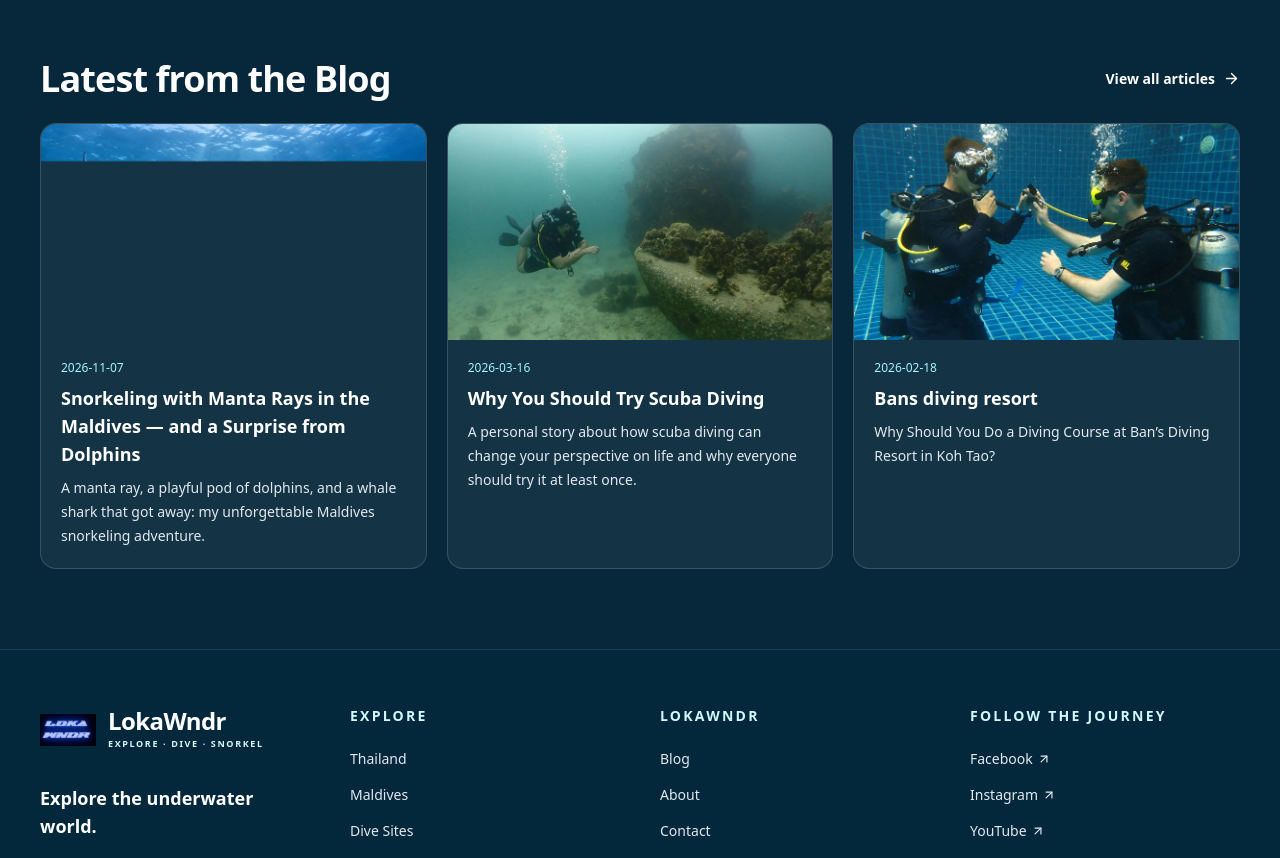
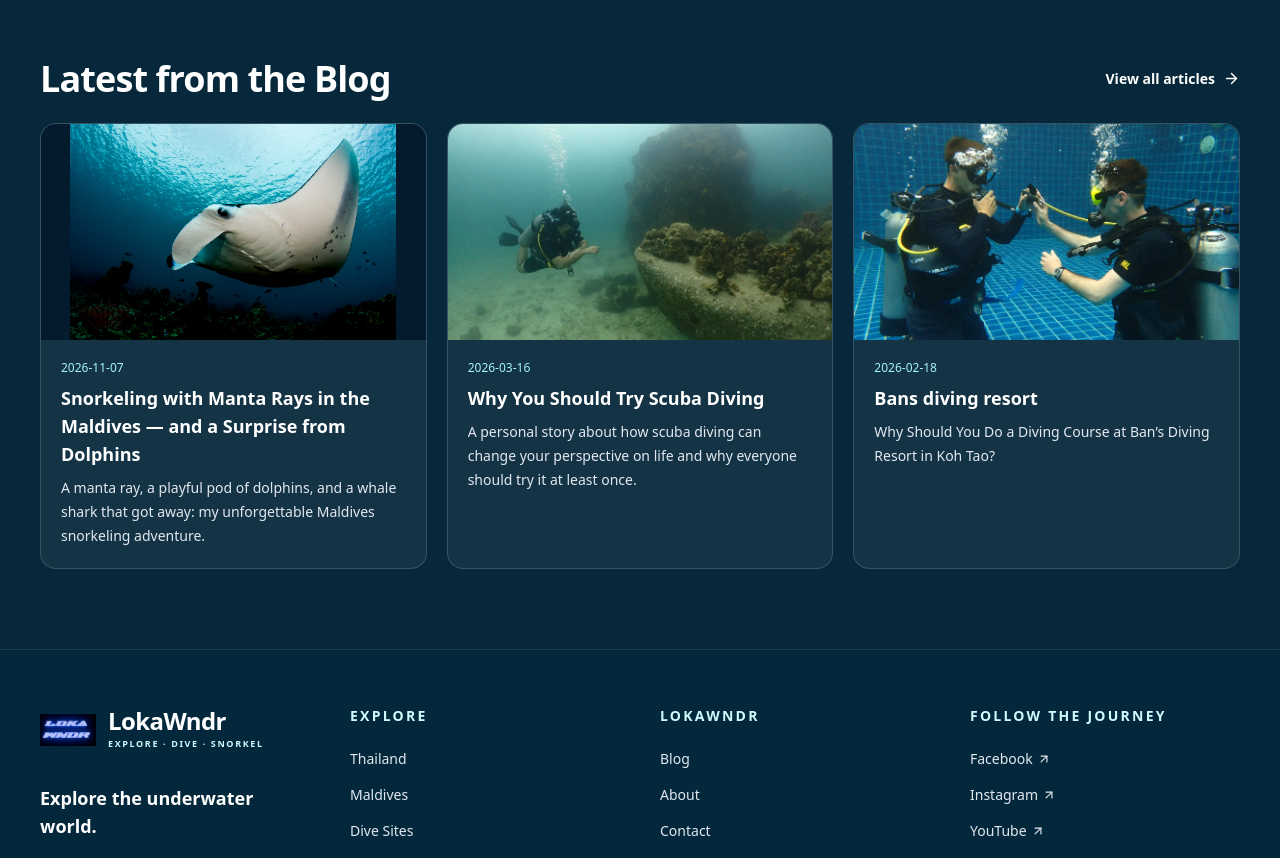
Before and after one commit to Tommysons/diving, a Next.js app: page / in a window 1280 px wide. Shown: the part 1540-2398 px from the top of the page. Built offline with nearby package versions, Linux system fonts and the light colour scheme.

Commit message:
Preview supplied manta photo in latest blog

```diff
--- a/src/app/blog/page.tsx
+++ b/src/app/blog/page.tsx
@@ -39,7 +39,7 @@ export default function BlogPage() {
                   src={post.image}
                   alt={post.title}
                   fill
-                  className='object-cover rounded-t-2xl'
+                  className={post.slug === 'maldives-manta-rays-dolphins-snorkeling' ? 'object-contain rounded-t-2xl bg-[#031b2d]' : 'object-cover rounded-t-2xl'}
                 />
               </div>
 
--- a/src/app/page.tsx
+++ b/src/app/page.tsx
@@ -66,7 +66,7 @@ export default function HomePage() {
   </section>
   <section className='mx-auto max-w-[1480px] px-6 pb-20 md:px-10'>
    <div className='mb-6 flex flex-wrap items-center justify-between gap-4'><h2 className='text-3xl font-extrabold tracking-tight md:text-4xl'>{ru?'Последние статьи блога':'Latest from the Blog'}</h2><Link href={base+'/blog'} className='inline-flex items-center gap-2 text-sm font-semibold'>{ru?'Все статьи':'View all articles'}<ArrowRight size={17}/></Link></div>
-   <div className='grid gap-5 md:grid-cols-3'>{posts.map(post=><Link key={post.slug} href={base+'/blog/'+post.slug} className='group overflow-hidden rounded-2xl border border-white/15 bg-white/[.06]'><div className='relative aspect-video'><Image src={post.image} alt='' fill sizes='(max-width: 768px) 100vw, 33vw' className='object-cover transition duration-500 group-hover:scale-105'/></div><div className='p-5'><p className='text-xs text-cyan-200'>{post.date}</p><h3 className='mt-2 text-lg font-bold'>{post.title}</h3><p className='mt-2 text-sm leading-6 text-slate-200'>{post.excerpt}</p></div></Link>)}</div>
+   <div className='grid gap-5 md:grid-cols-3'>{posts.map(post=><Link key={post.slug} href={base+'/blog/'+post.slug} className='group overflow-hidden rounded-2xl border border-white/15 bg-white/[.06]'><div className='relative aspect-video bg-[#031b2d]'><Image src={post.image} alt='' fill sizes='(max-width: 768px) 100vw, 33vw' className={post.slug==='maldives-manta-rays-dolphins-snorkeling'?'object-contain':'object-cover transition duration-500 group-hover:scale-105'}/></div><div className='p-5'><p className='text-xs text-cyan-200'>{post.date}</p><h3 className='mt-2 text-lg font-bold'>{post.title}</h3><p className='mt-2 text-sm leading-6 text-slate-200'>{post.excerpt}</p></div></Link>)}</div>
   </section>
  </main><Footer/></>
 }
--- a/src/app/ru/blog/page.tsx
+++ b/src/app/ru/blog/page.tsx
@@ -39,7 +39,7 @@ export default function BlogPageRU() {
                   src={post.image}
                   alt={post.title}
                   fill
-                  className='object-cover rounded-t-2xl'
+                  className={post.slug === 'maldives-manta-rays-dolphins-snorkeling' ? 'object-contain rounded-t-2xl bg-[#031b2d]' : 'object-cover rounded-t-2xl'}
                 />
               </div>
 
--- a/src/lib/data/blogPosts.ts
+++ b/src/lib/data/blogPosts.ts
@@ -33,7 +33,7 @@ export const blogPosts: BlogPost[] = [
       "dolphins"
     ],
     "slug": "maldives-manta-rays-dolphins-snorkeling",
-    "image": "/images/maldives-manta-ai.png",
+    "image": "/images/maldives-manta-preview.jpg",
     "date": "2026-11-07",
     "content": [
       {
--- a/src/lib/data/blogPostsRU.ts
+++ b/src/lib/data/blogPostsRU.ts
@@ -13,7 +13,7 @@ export const blogPostsRU: BlogPost[] = [
       "дельфины"
     ],
     "slug": "maldives-manta-rays-dolphins-snorkeling",
-    "image": "/images/maldives-manta-ai.png",
+    "image": "/images/maldives-manta-preview.jpg",
     "date": "2026-11-07",
     "content": [
       {
```
Also changed, not shown: public/images/maldives-manta-preview.jpg (added).
